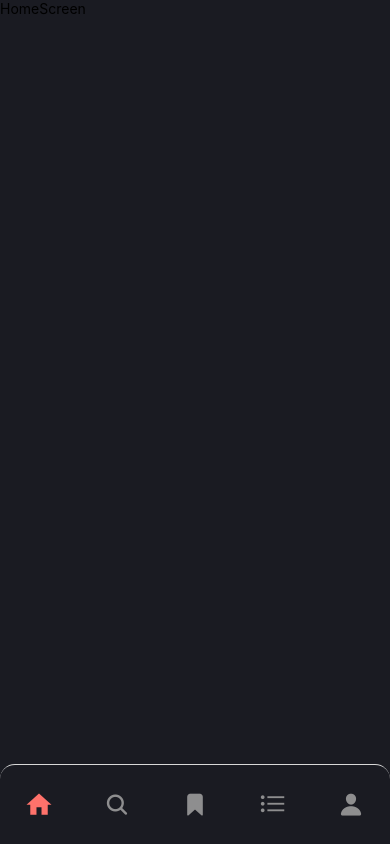
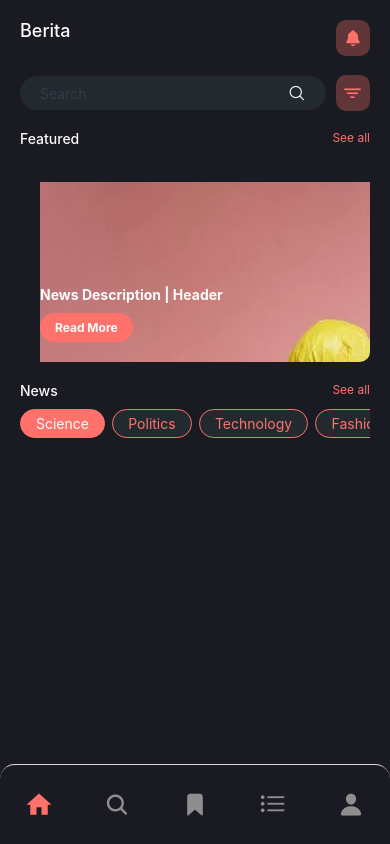
Before and after one commit to Elozino/berita, a React Native app: screen /Home in a window 390 px wide. Built offline with nearby package versions, Linux system fonts and the light colour scheme.

Commit message:
added screens

```diff
--- a/Main.tsx
+++ b/Main.tsx
@@ -3,8 +3,9 @@ import { createNativeStackNavigator } from '@react-navigation/native-stack';
 import { RootStackParamList } from './types';
 import { Auth, ForgotPassword, ResetPassword, ResetSuccess, VerifyResetPassword } from './screens/Auth';
 import { Country, NewsSource, NewsTopics, OnBoarding } from './screens';
-import { Home, Profile } from "./screens/Home"
+import { Profile } from "./screens/Home"
 import NewsType from './screens/NewsType';
+import Home from './screens/Home/Home';
 
 
 
--- a/app.json
+++ b/app.json
@@ -14,13 +14,12 @@
     "updates": {
       "fallbackToCacheTimeout": 0
     },
-    "assetBundlePatterns": [
-      "**/*"
-    ],
+    "assetBundlePatterns": ["**/*"],
     "ios": {
       "supportsTablet": true
     },
     "android": {
+      "softwareKeyboardLayoutMode": "pan",
       "adaptiveIcon": {
         "foregroundImage": "./assets/adaptive-icon.png",
         "backgroundColor": "#FFFFFF"
--- a/components/NewsSourceCard.tsx
+++ b/components/NewsSourceCard.tsx
@@ -5,7 +5,13 @@ import { useTheme } from '../utils/theme'
 import { Context } from '../context/ContextApp'
 import { TContext } from '../types'
 
-const NewsSourceCard = ({ source }) => {
+
+interface IProps {
+  source: {
+    name: string,
+  }
+}
+const NewsSourceCard = ({ source }: IProps) => {
   const { dark } = useContext(Context) as TContext
   const [toggleCheckBox, setToggleCheckBox] = useState(false)
 
--- a/constants/styles.ts
+++ b/constants/styles.ts
@@ -23,7 +23,10 @@ export const globalStyles = StyleSheet.create({
     paddingHorizontal: 20,
     marginVertical: 10,
   },
+  input: {
+    flex: 1,
+  },
   inputField: {
-    flex: 1
+    flex: 1,
   },
 });
--- a/screens/Auth/Auth.tsx
+++ b/screens/Auth/Auth.tsx
@@ -7,6 +7,7 @@ import { useTheme } from '../../utils/theme'
 import { SafeAreaView } from 'react-native-safe-area-context'
 import { useNavigation } from '@react-navigation/native';
 import { TContext } from '../../types'
+import { globalStyles } from '../../constants/styles'
 
 
 
@@ -58,7 +59,7 @@ const Auth: FC = () => {
               placeholderTextColor={useTheme(dark).inputColor}
               keyboardType="default"
               secureTextEntry
-              style={{ flex: 1 }}
+              style={{ flex: 1}}
             />
             <MaterialIcons name="visibility" size={20} color="gray" />
           </View>
--- a/screens/Home/HomeScreen.tsx
+++ b/screens/Home/HomeScreen.tsx
@@ -1,21 +1,147 @@
-import { StyleSheet, Text, View } from 'react-native'
-import React, { useContext } from 'react'
+import { FlatList, Image, ImageBackground, Linking, Pressable, ScrollView, StyleSheet, Text, TextInput, TouchableHighlight, TouchableOpacity, View } from 'react-native'
+import React, { useContext, useState } from 'react'
 import { SafeAreaView } from 'react-native-safe-area-context'
-import { StatusBar } from 'expo-status-bar'
 import { TContext } from '../../types'
 import { Context } from '../../context/ContextApp'
 import { useTheme } from '../../utils/theme'
+import { Ionicons, MaterialCommunityIcons } from '@expo/vector-icons'
+import { globalStyles } from '../../constants/styles'
+import { topics } from '../../constants/data'
+import NewsTopics from '../NewsTopics'
 
 const HomeScreen = () => {
   const { dark } = useContext(Context) as TContext
+  const [activeIndex, setActiveIndex] = useState(0)
+
   return (
-    <SafeAreaView style={{ backgroundColor: useTheme(dark).bg, flex: 1 }}>
-      {/* <StatusBar style='auto' /> */}
-      <Text>HomeScreen</Text>
+    <SafeAreaView style={{ backgroundColor: useTheme(dark).bg, flex: 1, padding: 20 }}>
+      {/* header */}
+      <View style={styles.header}>
+        <Text style={{ ...styles.headerText, color: useTheme(dark).defautlText }}>Berita</Text>
+        <TouchableHighlight style={{ backgroundColor: `${useTheme(dark).appColor}50`, borderRadius: 10, padding: 8, }}>
+          <Ionicons name="notifications" size={18} color={useTheme(dark).appColor} />
+        </TouchableHighlight>
+      </View>
+
+      {/* search */}
+      <View style={{ ...styles.search }}>
+        <View style={[globalStyles.searchWrapper, { backgroundColor: useTheme(dark).secBg, flex: 1 }]}>
+          <TextInput
+            keyboardType='default'
+            placeholder='Search'
+            placeholderTextColor={useTheme(dark).inputColor}
+            style={[globalStyles.inputField, { color: useTheme(dark).defautlText }]} />
+          <TouchableOpacity style={{ flexDirection: "row", alignItems: "center" }}>
+            <Ionicons name="search-outline" size={18} color={useTheme(dark).defautlText} />
+          </TouchableOpacity>
+        </View>
+        <TouchableHighlight style={{ backgroundColor: `${useTheme(dark).appColor}50`, borderRadius: 10, padding: 8, marginLeft: 10, }}>
+          <Ionicons name="filter" size={18} color={useTheme(dark).appColor} />
+        </TouchableHighlight>
+      </View>
+
+      <ScrollView style={{ flex: 1 }}>
+        {/* features header */}
+        <View>
+          {/* featured section */}
+          <View style={{ ...styles.header }}>
+            <Text style={{ color: useTheme(dark).defautlText, fontWeight: "500" }}>Featured</Text>
+            <Pressable>
+              <Text style={{ color: useTheme(dark).appColor, fontSize: 12 }}>See all</Text>
+            </Pressable>
+          </View>
+          <View style={{ ...styles.featureImage }}>
+            <Image
+              source={require("../../assets/images/new3.png")}
+              style={{ ...styles.image }}
+            />
+            <View style={{ alignItems: "flex-start", flex: 1, justifyContent: "flex-end" }}>
+              <Text style={{ color: useTheme(dark).defautlText, fontWeight: "bold", marginBottom: 10 }}>News Description | Header</Text>
+              <Pressable
+                style={{ backgroundColor: useTheme(dark).appColor, paddingHorizontal: 15, paddingVertical: 7, borderRadius: 20 }}
+                onPress={() => Linking.openURL("www.google.com")}>
+                <Text style={{ color: useTheme(dark).defautlText, fontWeight: "bold", fontSize: 12 }}>Read More</Text>
+              </Pressable>
+            </View>
+          </View>
+        </View>
+
+        {/* news section */}
+        <View>
+          <View style={{ ...styles.header, marginTop: 5 }}>
+            <Text style={{ color: useTheme(dark).defautlText, fontWeight: "500" }}>News</Text>
+            <Pressable>
+              <Text style={{ color: useTheme(dark).appColor, fontSize: 12 }}>See all</Text>
+            </Pressable>
+          </View>
+
+          <ScrollView horizontal={true} showsHorizontalScrollIndicator={false}
+            alwaysBounceHorizontal={true}
+            bounces={true}
+            decelerationRate="fast"
+            contentContainerStyle={{
+              justifyContent: "space-between",
+              marginVertical: 10,
+              width: "250%"
+            }}>
+            {topics.map((item, i) => (
+              <TouchableHighlight
+                key={i}
+                onPress={() => setActiveIndex(i)}
+                style={{ ...styles.newsTopic, backgroundColor: activeIndex === i ? useTheme(dark).appColor : useTheme(dark).secBg, borderColor: useTheme(dark).appColor }}>
+                <Text style={{ color: activeIndex === i ? useTheme(dark).defautlText : useTheme(dark).appColor, fontSize: 14 }}>{item.topic}</Text>
+              </TouchableHighlight>
+            ))}
+          </ScrollView>
+          {/* <FlatList
+            data={topics}
+            keyExtractor={(_, i) => i.toFixed()}
+            renderItem={({ item }) => <Text>{item.topic}</Text>}
+            showsVerticalScrollIndicator={false}
+            // columnWrapperStyle={{
+              //   marginBottom: 10
+              // }}
+            /> */}
+        </View>
+      </ScrollView>
+
     </SafeAreaView>
   )
 }
 
 export default HomeScreen
 
-const styles = StyleSheet.create({})
+const styles = StyleSheet.create({
+  header: {
+    flexDirection: "row",
+    justifyContent: "space-between"
+  },
+  headerText: {
+    fontSize: 18,
+    fontWeight: "500",
+  },
+  search: {
+    flexDirection: "row",
+    alignItems: "center",
+  },
+  featureImage: {
+    borderRadius: 10,
+    overflow: "hidden",
+    position: "relative",
+    width: "100%",
+    height: 200,
+    marginVertical: 15,
+    padding: 20,
+  },
+  image: {
+    position: "absolute",
+    resizeMode: "cover",
+  },
+  newsTopic: {
+    paddingHorizontal: 15,
+    paddingVertical: 5,
+    borderRadius: 20,
+    borderWidth: 1,
+    // marginRight: 5,
+  }
+})
--- a/screens/Home/Profile.tsx
+++ b/screens/Home/Profile.tsx
@@ -7,6 +7,7 @@ import { Ionicons, MaterialCommunityIcons, MaterialIcons } from '@expo/vector-ic
 import { SafeAreaView } from 'react-native-safe-area-context'
 import { useTheme } from '../../utils/theme'
 import { globalStyles } from '../../constants/styles'
+
 
 const Profile = () => {
   const { dark } = useContext(Context) as TContext
@@ -35,6 +36,8 @@ const Profile = () => {
           <Text style={{ color: useTheme(dark).defautlText }}>Username</Text>
           <View style={[globalStyles.inputWrapper, { backgroundColor: useTheme(dark).secBg }]}>
             <TextInput
+              style={globalStyles.input}
+              keyboardType="default"
               placeholder='Username'
               placeholderTextColor={useTheme(dark).inputColor}
             />
@@ -44,6 +47,8 @@ const Profile = () => {
           <Text style={{ color: useTheme(dark).defautlText }}>Full Name</Text>
           <View style={[globalStyles.inputWrapper, { backgroundColor: useTheme(dark).secBg }]}>
             <TextInput
+              style={globalStyles.input}
+              keyboardType="default"
               placeholder='Full Name'
               placeholderTextColor={useTheme(dark).inputColor}
             />
@@ -54,26 +59,29 @@ const Profile = () => {
           <View style={[globalStyles.inputWrapper, { backgroundColor: useTheme(dark).secBg }]}>
             <TextInput
               placeholder='Email'
+              keyboardType="email-address"
               placeholderTextColor={useTheme(dark).inputColor}
-              style={[globalStyles.inputField, { color: useTheme(dark).defautlText }]} />
+              style={[globalStyles.inputField, globalStyles.input, { color: useTheme(dark).defautlText }]} />
             <TouchableOpacity style={{ flexDirection: "row", alignItems: "center" }}>
               <Ionicons name="mail" size={18} color={useTheme(dark).inputColor} />
             </TouchableOpacity>
           </View>
         </View>
-        <View >
+        <View>
           <Text style={{ color: useTheme(dark).defautlText }}>Phone Number</Text>
           <View style={[globalStyles.inputWrapper, { backgroundColor: useTheme(dark).secBg }]}>
             <TextInput
+              keyboardType="phone-pad"
               placeholder='Phone Number'
               placeholderTextColor={useTheme(dark).inputColor}
-              style={[globalStyles.inputField, { color: useTheme(dark).defautlText }]} />
+              style={[globalStyles.inputField, globalStyles.input, { color: useTheme(dark).defautlText }]} />
             <TouchableOpacity style={{ flexDirection: "row", alignItems: "center" }}>
               <MaterialCommunityIcons name="phone" size={18} color={useTheme(dark).inputColor} />
             </TouchableOpacity>
           </View>
         </View>
       </View>
+
 
       {/* modal */}
       <Modal
@@ -104,6 +112,7 @@ const Profile = () => {
           </View>
         </View>
       </Modal>
+
       {/* button */}
       <View style={[styles.bottomWrapper, { shadowColor: useTheme(dark).defautlText, }]}>
         <TouchableOpacity
@@ -112,6 +121,7 @@ const Profile = () => {
           <Text style={{ color: useTheme(dark).white }}>Continue</Text>
         </TouchableOpacity>
       </View>
+
     </SafeAreaView >
   )
 }
@@ -129,6 +139,9 @@ const styles = StyleSheet.create({
     height: 150,
     borderRadius: 100,
     position: "relative",
+  },
+  input: {
+    flex: 1
   },
   bottomWrapper: {
     justifyContent: "center",
--- a/screens/Home/index.ts
+++ b/screens/Home/index.ts
@@ -1,4 +1,4 @@
-export { default as Home } from "./Home";
+// export { default as Home } from "./Home";
 export { default as HomeScreen } from "./HomeScreen";
 export { default as Bookmark } from "./Bookmark";
 export { default as Profile } from "./Profile";
```
Also changed, not shown: components/CountryCard.tsx (+9 -1 lines), components/NewsCard.tsx (added, +14 -0 lines), components/TopicCard.tsx (+7 -5 lines), screens/NewsTopics.tsx (+3 -5 lines), 1 other file (tests, documents, lock files or other folders).
